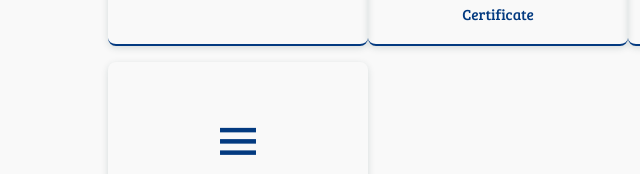
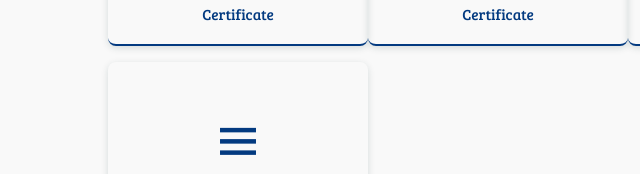
Before and after one commit to pravina2903/Portfolio, a plain HTML site: page index.html in a window 1280 px wide. Shown: the part 2994-3168 px from the top of the page, 20-660 px from the left. Drawn offline with nearby package versions, Linux system fonts and the light colour scheme; a script that the page names is missing; a web font is replaced by a local one.

Commit message:
Update index.html

```diff
--- a/index.html
+++ b/index.html
@@ -198,7 +198,7 @@
             <div class="services-box">
                 <i class="bx bx-code-alt"></i>
                 <h3>Full stack JAVA development Course by Symbiosis Skills and Professional University Pune</h3>
-                <!-- <a href="https://drive.google.com/file/d/1Fj87IsdqY76dt3Ze0JTPSJ_9j1MRcgJc/view?usp=drive_link">Certificate</a> -->
+                <a href="https://drive.google.com/file/d/1Fj87IsdqY76dt3Ze0JTPSJ_9j1MRcgJc/view?usp=drive_link">Certificate</a>
             </div>
 
             <div class="services-box">
```
